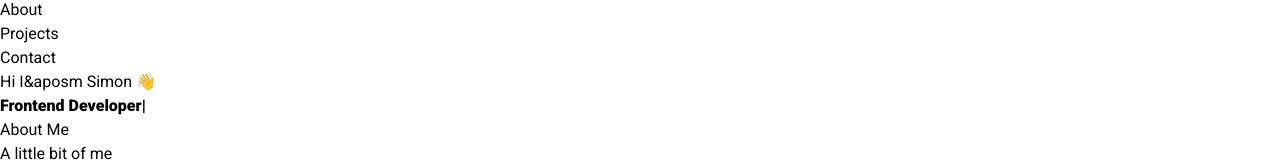
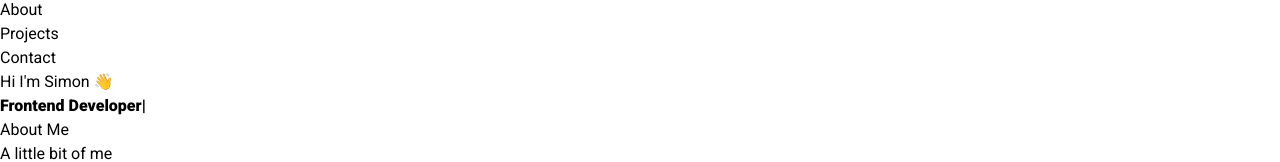
Before and after one commit to simonteoh/portfolio, a Next.js app: page / in a window 1280 px wide. Shown: the part 211-373 px from the top of the page. Built offline with nearby package versions, Linux system fonts and the light colour scheme.

Commit message:
add &apos;

```diff
--- a/app/page.tsx
+++ b/app/page.tsx
@@ -12,7 +12,7 @@ export default function Home() {
       <section className='px-4 lg:px-0'>
         <div className='md:mt-0 lg:px-12 flex flex-col md:flex-row items-center justify-center md:justify-between h-screen'>
           <div className='sm:text-center lg:text-left'>
-            <h1 className='text-4xl tracking-tight font-extrabold text-gray-900 dark:text-white md:text-6xl'>Hi I&aposm Simon 👋</h1>
+            <h1 className='text-4xl tracking-tight font-extrabold text-gray-900 dark:text-white md:text-6xl'>Hi I&apos;m Simon 👋</h1>
             <TypeAnimation
               className='text-blue-500 md:text-5xl'
               sequence={[
```
